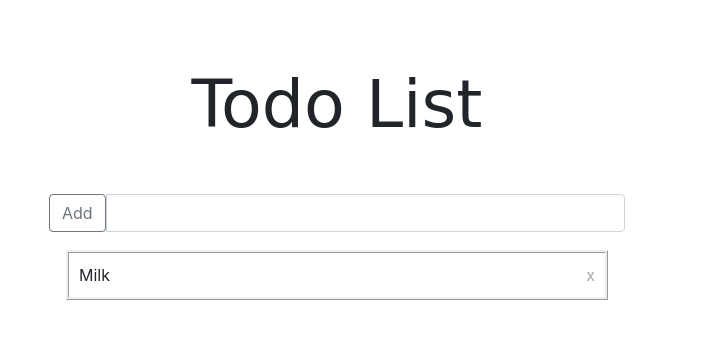
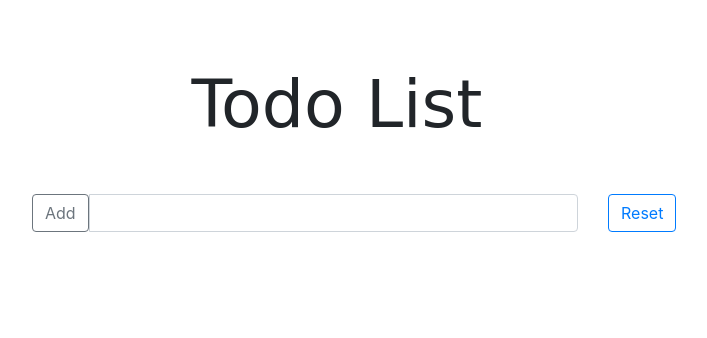
Before and after one commit to fadimashan/Todo-List, a plain HTML site: page index.html in a window 1280 px wide. Shown: the whole page, without its empty margins (303-1010 px from the left). Drawn offline with nearby package versions, Linux system fonts and the light colour scheme; a web font is replaced by a local one.

Commit message:
clean up

```diff
--- a/index.html
+++ b/index.html
@@ -11,7 +11,7 @@
     <link rel="stylesheet" href="style.css">
 </head>
 
-<body>
+<body onload="get()">
 
     <div class="container">
         <div class="row">
@@ -19,19 +19,25 @@
                 <h1 id="title">Todo List</h1>
             </div>
         </div>
-        <div class="row">
+        <div class="row" id="r1">
+            <div class="col-sm-9">
             <div class="input-group mb-3">
-                <button class="btn btn-outline-secondary" type="button" onclick="add()" id="button-addon1">Add</button>
+                <button class="btn btn-outline-secondary" type="button"  onclick="add()" onclick="save()" id="button-addon1">Add</button>
                 <input id="input-item" type="text" class="form-control" placeholder=""
                     aria-label="Example text with button addon" aria-describedby="button-addon1">
+            </div>
+            </div>
+
+            <div class="col-sm-1">
+                <button class="btn btn-outline-primary" type="button"  onclick="reset()" id="btn-reset">Reset</button>
             </div>
         </div>
     </div>
     <div id="sec-row" class="row">
         <div class="col">
             <ul id="list-item">
-                <dl>Milk<span id="btn" class='todo-delete' value=clicks
-                        onclick='deleteToDo(this.parentElement)'>x</span></dl>
+                <!-- <dl>Milk<span id="btn" class='todo-delete' value=clicks
+                        onclick='deleteToDo(this.parentElement)'>x</span></dl> -->
             </ul>
         </div>
     </div>
--- a/style.css
+++ b/style.css
@@ -6,7 +6,7 @@
 
 .container {
     margin-top: 5%;
-    max-width: 45%;
+    max-width: 60%;
 }
 
 #title {
@@ -34,6 +34,9 @@
     cursor: pointer;
 
 }
+#r1{
+    justify-content: center;
+}
 
 dl {
     border: ridge;
```
